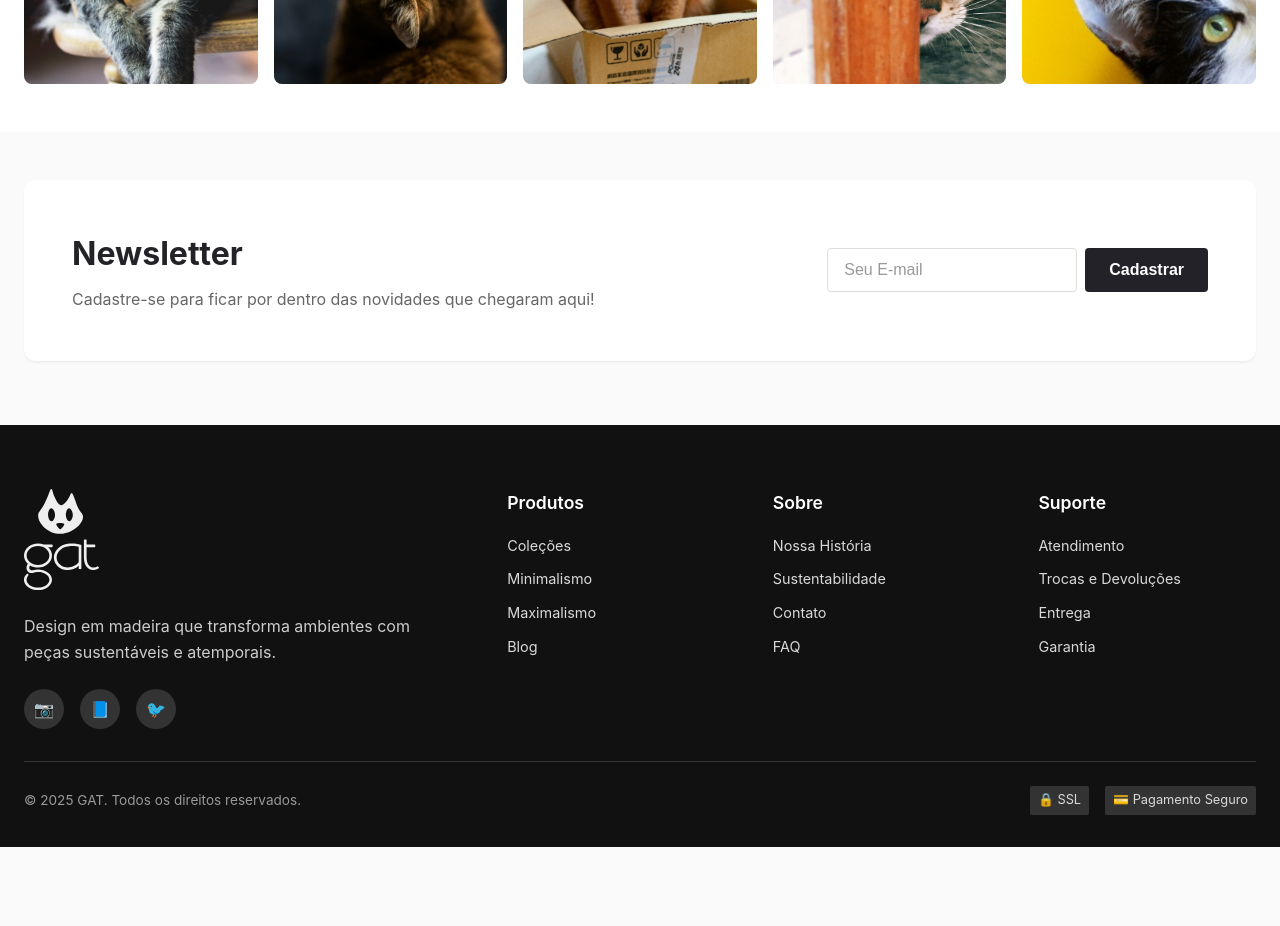
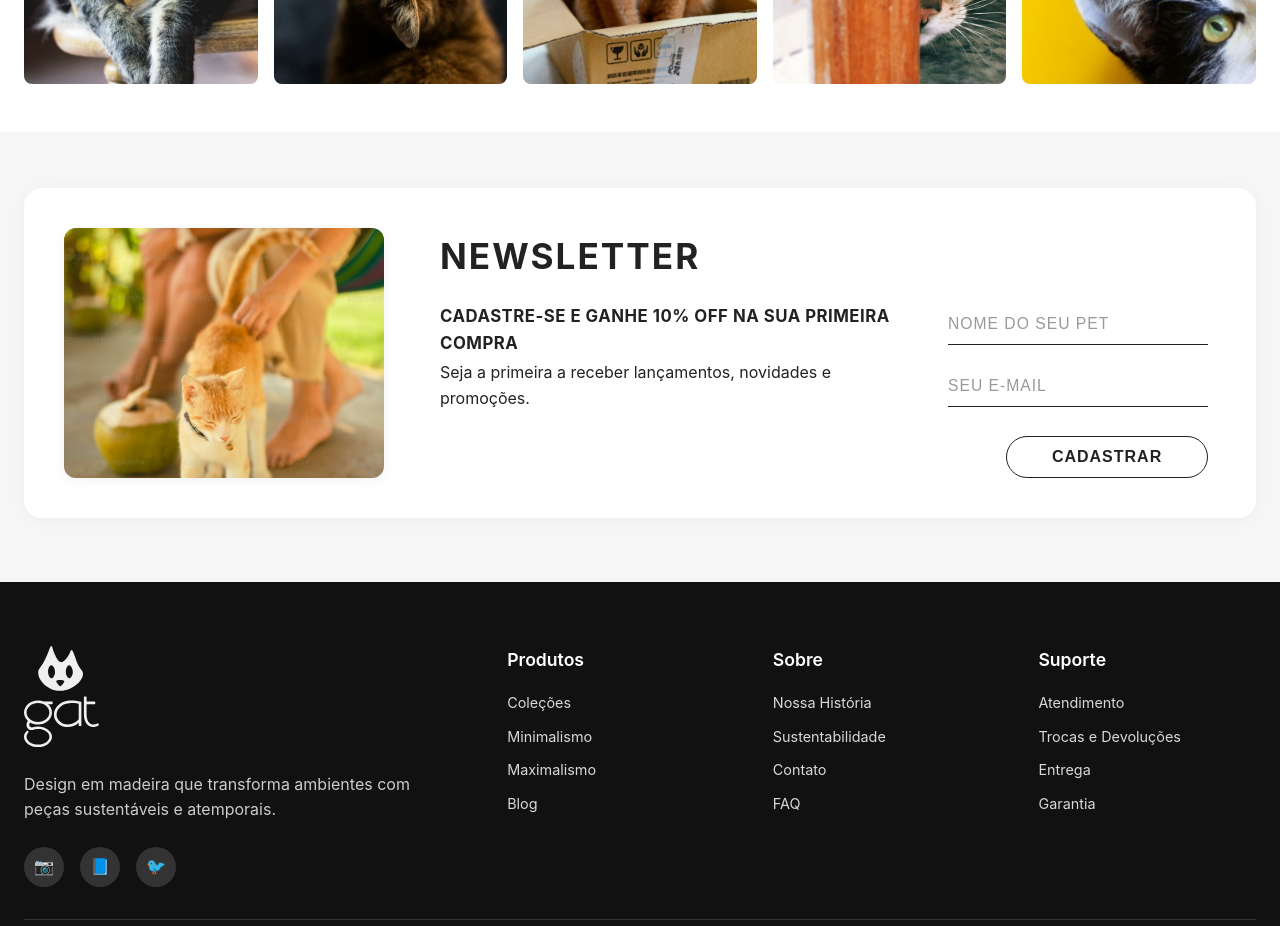
Before and after one commit to joaoluis17/wicomm-teste, a React (Vite) app: page / in a window 1280 px wide. Shown: the part 4600-5526 px from the top of the page. Before the commit the page ends 5447 px from the top, so only its background shows below. Built offline with nearby package versions, Linux system fonts and the light colour scheme.

Commit message:
atualizando a newsletter

```diff
--- a/src/components/NewsletterBlock.jsx
+++ b/src/components/NewsletterBlock.jsx
@@ -1,18 +1,30 @@
-export default function NewsletterBlock(){
+
+import catNewsletter from '../assets/cat-newsletter.svg';
+
+export default function NewsletterBlock() {
   return (
     <section className="newsletter-block">
       <div className="container">
         <div className="newsletter-content">
+          <img src={catNewsletter} alt="Gato caramelo recebendo carinho" />
           <div className="newsletter-text">
-            <h2>Newsletter</h2>
-            <p>Cadastre-se para ficar por dentro das novidades que chegaram aqui!</p>
-          </div>
-          <div className="newsletter-form">
-            <input type="email" placeholder="Seu E-mail" />
-            <button>Cadastrar</button>
+            <h2 className="newsletter-title">NEWSLETTER</h2>
+            <div className="newsletter-divider">
+              <div className="newsletter-description">
+                <strong>CADASTRE-SE E GANHE 10% OFF NA SUA PRIMEIRA COMPRA</strong>
+                <span>Seja a primeira a receber lançamentos, novidades e promoções.</span>
+              </div>
+              <form className="newsletter-form" autoComplete="off">
+                <label htmlFor="pet-name" className="sr-only">Nome do seu pet</label>
+                <input id="pet-name" type="text" placeholder="NOME DO SEU PET" name="pet" autoComplete="off" />
+                <label htmlFor="email" className="sr-only">Seu e-mail</label>
+                <input id="email" type="email" placeholder="SEU E-MAIL" name="email" autoComplete="off" />
+                <button type="submit">CADASTRAR</button>
+              </form>
+            </div>
           </div>
         </div>
       </div>
     </section>
-  )
+  );
 }
--- a/src/styles/App.css
+++ b/src/styles/App.css
@@ -1165,6 +1165,7 @@ img {
 .btn-outline:hover {
   background: #000;
   color: #fff;
+  cursor: pointer;
 }
 
 .dual-media-image {
@@ -1239,24 +1240,38 @@ img {
 
 /* NEWSLETTER BLOCK */
 .newsletter-block {
-  padding: 3rem 0 4rem;
+  padding: 3.5rem 0 4rem;
+  background: #f6f6f6;
 }
 
 .newsletter-content {
-  background: var(--color-surface);
-  padding: 3rem;
-  border-radius: var(--radius-lg);
   display: grid;
-  grid-template-columns: 1fr auto;
-  gap: 2rem;
-  align-items: center;
-  box-shadow: var(--shadow-sm);
+  grid-template-columns: 320px 1fr;
+  gap: 2.5rem 3.5rem;
+  align-items: center;
+  background: #fff;
+  border-radius: 18px;
+  box-shadow: 0 2px 16px 0 rgba(0,0,0,0.04);
+  padding: 2.5rem 3rem 2.5rem 2.5rem;
+}
+
+.newsletter-content img {
+  width: 100%;
+  height: 100%;
+  max-width: 320px;
+  aspect-ratio: 4/3;
+  border-radius: 12px;
+  object-fit: cover;
+  box-shadow: 0 2px 12px 0 rgba(0,0,0,0.06);
 }
 
 .newsletter-text h2 {
-  font-size: 2rem;
-  margin-bottom: .5rem;
+  font-size: 2.2rem;
   font-weight: 700;
+  text-transform: uppercase;
+  letter-spacing: 2px;
+  margin-bottom: 1.2rem;
+  color: #222;
 }
 
 .newsletter-text p {
@@ -1264,40 +1279,77 @@ img {
   font-size: 1rem;
 }
 
+.newsletter-divider {
+  display: flex;
+  flex-direction: row;
+  gap: 2.5rem;
+  align-items: flex-start;
+}
+
+.newsletter-description {
+  text-align: left;
+  font-size: 1rem;
+  color: #222;
+  margin-bottom: 0.5rem;
+}
+.newsletter-description strong {
+  font-weight: 700;
+  font-size: 1.05rem;
+  letter-spacing: 0.5px;
+  color: #222;
+  display: block;
+  margin-bottom: 0.2rem;
+}
+
 .newsletter-form {
   display: flex;
-  gap: .5rem;
+  flex-direction: column;
+  gap: 1.1rem;
+  min-width: 260px;
+  align-items: flex-end;
 }
 
 .newsletter-form input {
-  flex: 1;
-  padding: .75rem 1rem;
-  border-radius: var(--radius-sm);
-  border: 1px solid #ddd;
-  background: #fff;
-  color: var(--color-text);
+  width: 260px;
+  padding: 0.7rem 0.5rem 0.7rem 0;
+  border: none;
+  border-bottom: 1.5px solid #222;
+  background: transparent;
+  color: #222;
   font-size: 1rem;
-  min-width: 250px;
+  outline: none;
+  margin-bottom: 0.2rem;
+  text-transform: uppercase;
+  letter-spacing: 1px;
 }
 
 .newsletter-form input::placeholder {
   color: #999;
+  text-transform: uppercase;
+  font-size: 0.98rem;
+  letter-spacing: 1px;
 }
 
 .newsletter-form button {
-  background: var(--color-primary);
+  display: inline-block;
+  padding: 0.7rem 2.8rem;
+  border: 1.5px solid #222;
+  border-radius: 999px;
+  background: transparent;
+  color: #222;
+  font-size: 1rem;
+  font-weight: 600;
+  text-transform: uppercase;
+  letter-spacing: 1px;
+  transition: all 0.18s;
+  margin-top: 0.5rem;
+  cursor: pointer;
+}
+
+.newsletter-form button:hover {
+  background: #222;
   color: #fff;
-  font-weight: 600;
-  border: none;
-  border-radius: var(--radius-sm);
-  padding: .75rem 1.5rem;
-  cursor: pointer;
-  transition: var(--transition);
-  font-size: 1rem;
-}
-
-.newsletter-form button:hover {
-  background: var(--color-primary-alt);
+  border-color: #222;
 }
 
 /* SITE FOOTER */
@@ -1402,15 +1454,34 @@ img {
 }
 
 /* RESPONSIVE DESIGN */
-@media (max-width: 1200px) {
-  .product-grid {
-    grid-template-columns: repeat(2, 1fr);
-  }
-  .gallery__strip {
-    grid-template-columns: repeat(4, 1fr);
-  }
-}
-
+@media (max-width: 980px) {
+  .newsletter-content {
+    grid-template-columns: 1fr;
+    text-align: center;
+    padding: 2rem 1rem;
+  }
+  .newsletter-content img {
+    margin: 0 auto 1.5rem auto;
+    max-width: 320px;
+    width: 100%;
+  }
+  .newsletter-divider {
+    flex-direction: column;
+    gap: 1.5rem;
+    align-items: center;
+  }
+  .newsletter-form {
+    align-items: center;
+    min-width: 0;
+  }
+  .newsletter-form input {
+    width: 100%;
+    min-width: 0;
+  }
+  .newsletter-title {
+    font-size: 1.5rem;
+  }
+}
 @media (max-width: 980px) {
   .hero__grid,
   .hotspots-grid,
```
Also changed, not shown: src/assets/cat-newsletter.svg (added), src/assets/newsletter.svg (deleted).
